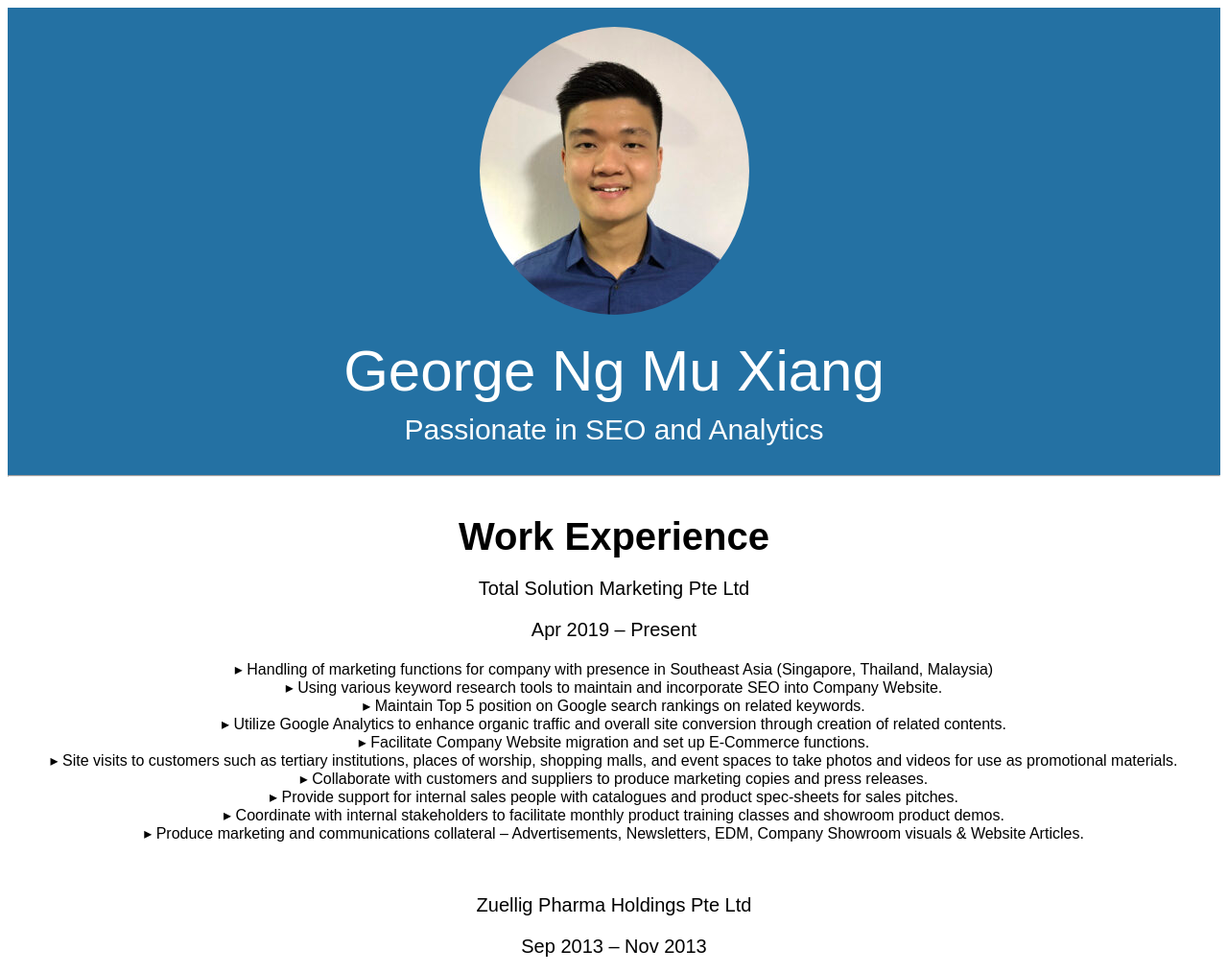
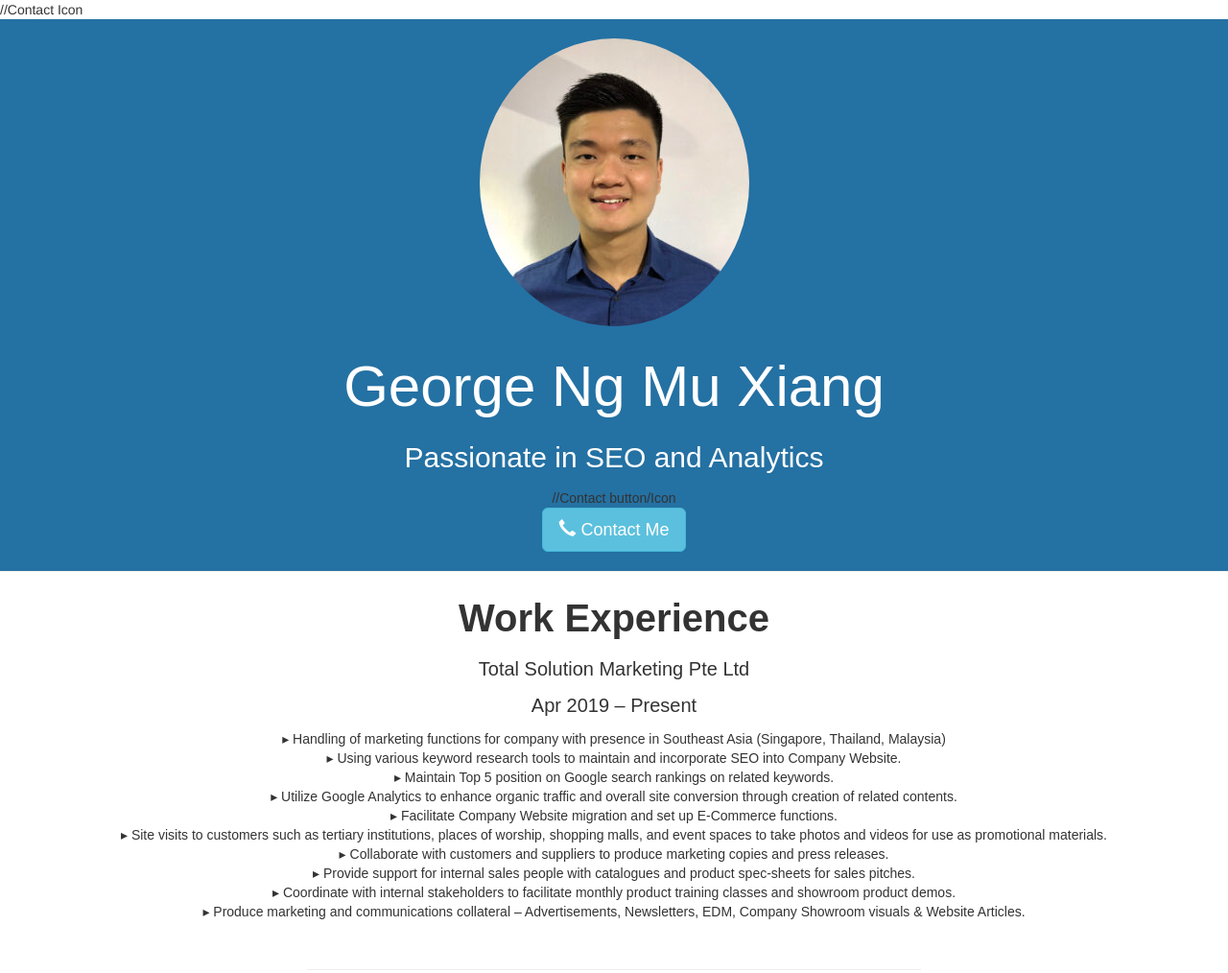
Before and after one commit to numanumahey/gnmx.github.io, a plain HTML site: page index.html in a window 1280 px wide. Shown: the top 1014 px of the page at 96% size. Drawn offline with nearby package versions, Linux system fonts and the light colour scheme.

Commit message:
Added a contact me button

```diff
--- a/css/styles.css
+++ b/css/styles.css
@@ -1,8 +1,14 @@
+div{
+
+}
+
 .intro{
   font-family: sans-serif;
   text-align: center;
   background-color: #2471A3;
   width:100%;
+  top:0;
+  position:sticky;
 }
 
 .experience{
--- a/index.html
+++ b/index.html
@@ -1,20 +1,33 @@
 <!DOCTYPE html>
 <html lang="en" dir="ltr">
+
 <head>
   <meta charset="utf-8">
   <title>Resume</title>
 
   <link rel="stylesheet" href="css/styles.css">
+
+  //Contact Icon
+  <link rel="stylesheet" href="https://maxcdn.bootstrapcdn.com/bootstrap/3.3.7/css/bootstrap.min.css">
+
 </head>
 
 <body>
+
   <div class="intro">
     <img src="George.png" alt="George's profile picture">
     <p style="color:white; font-size:60px; margin-bottom:0; margin-top:0">George Ng Mu Xiang</p>
     <p style="color:white; font-size:30px; margin-top:10px;">Passionate in SEO and Analytics</p>
-<hr></hr>
+
+    //Contact button/Icon
+    <p>
+      <a href="#" class="btn btn-info btn-lg">
+        <span class="glyphicon glyphicon-earphone"></span> Contact Me
+      </a>
+    </p>
+    <hr>
+    </hr>
   </div>
-
 
   <div class="experience">
     <p style="font-size:40px; margin-bottom:10px;"><b>Work Experience</b></p>
@@ -32,6 +45,8 @@
       ▸ Coordinate with internal stakeholders to facilitate monthly product training classes and showroom product demos.<br>
       ▸ Produce marketing and communications collateral – Advertisements, Newsletters, EDM, Company Showroom visuals & Website Articles.<br>
     </p>
+    <br>
+    <hr style="width:50%;">
     <br>
     <p style="font-size:20px">Zuellig Pharma Holdings Pte Ltd</p>
     <p style="font-size:20px">Sep 2013 – Nov 2013</p>
@@ -63,9 +78,10 @@ Credential ID 46414426<br>
 <footer>
   <div class="footer">
     <p style="font-size:15px; color:white"><em>
-        © 2020  George<br>
+        © 2020 George<br>
       </em></p>
     <hr>
   </div>
 </footer>
+
 </html>
```
Lines whose indentation alone changed are shown as unchanged.
